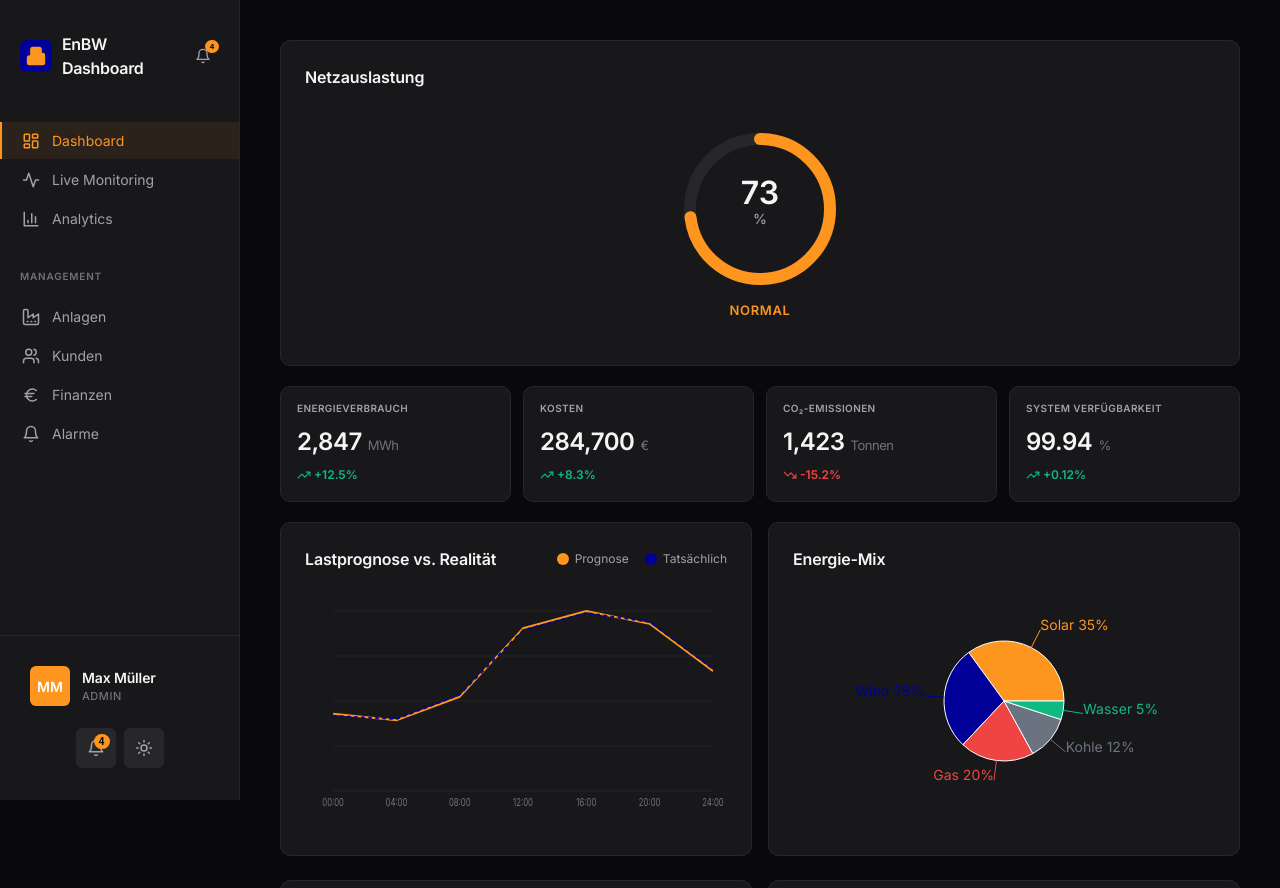
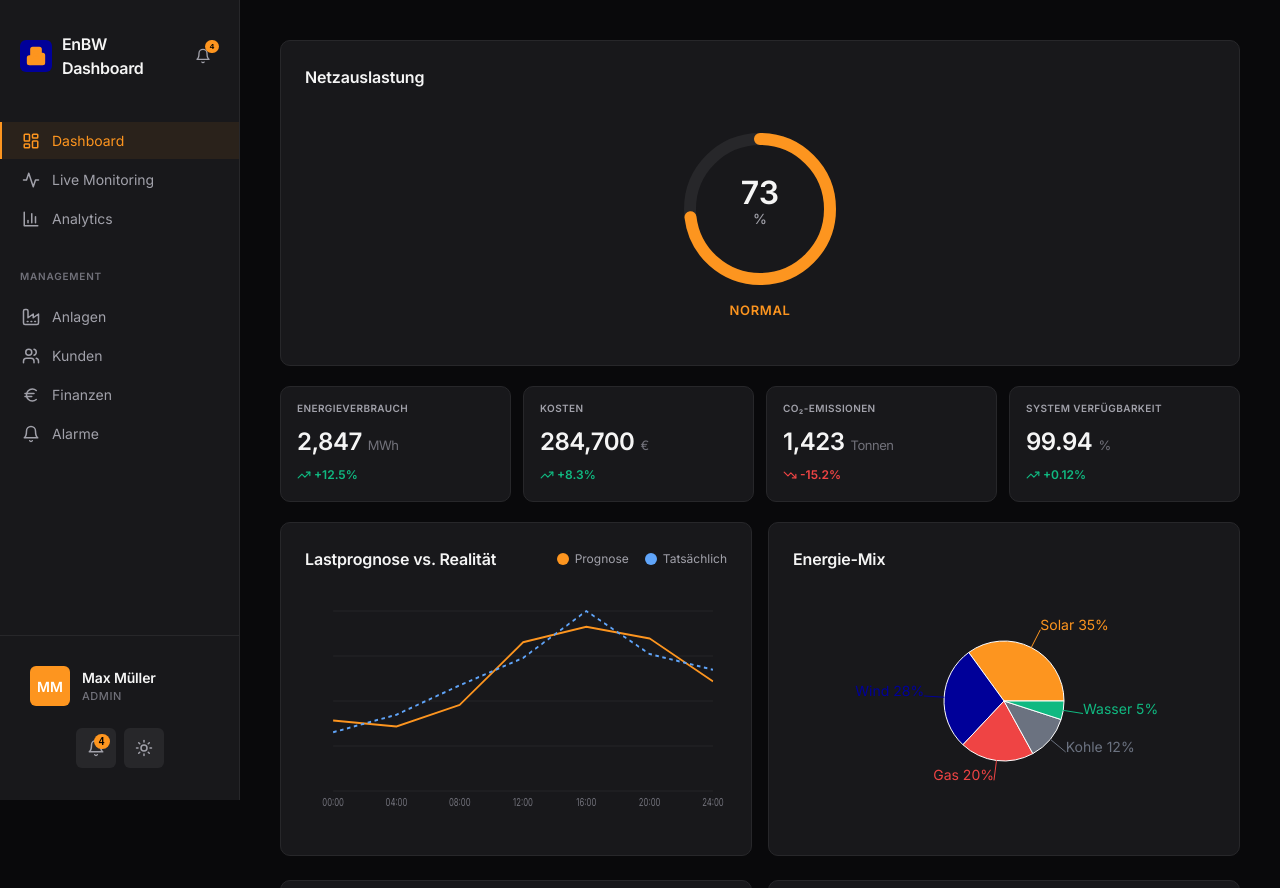
Before and after one commit to ChrBoebel/Modul_Software_Prototyping, a React (Vite) app: page / in a window 1280 px wide. Shown: the top 888 px of the page. Built offline with nearby package versions, Linux system fonts and the light colour scheme.

Commit message:
Improve LoadForecast chart colors and data variance
- Use lighter blue (#60a5fa) for dark mode, darker blue (#2563eb) for light mode
- Significantly increase variance between forecast and actual data
- Better visibility and more realistic load prediction differences

```diff
--- a/src/components/dashboard/LoadForecastChart.jsx
+++ b/src/components/dashboard/LoadForecastChart.jsx
@@ -7,6 +7,10 @@ export const LoadForecastChart = ({ data }) => {
   const padding = { left: 40, right: 20, top: 20, bottom: 40 };
   const plotWidth = chartWidth - padding.left - padding.right;
   const plotHeight = chartHeight;
+
+  // Better colors for dark/light mode
+  const isDarkMode = document.documentElement.getAttribute('data-theme') !== 'light';
+  const actualColor = isDarkMode ? '#60a5fa' : '#2563eb'; // Lighter blue for dark mode, darker for light
 
   return (
     <div className="card">
@@ -18,7 +22,7 @@ export const LoadForecastChart = ({ data }) => {
             Prognose
           </span>
           <span className="legend-item">
-            <span className="legend-dot" style={{ background: '#000099' }}></span>
+            <span className="legend-dot" style={{ background: actualColor }}></span>
             Tatsächlich
           </span>
         </div>
@@ -58,7 +62,7 @@ export const LoadForecastChart = ({ data }) => {
               return `${x},${y}`;
             }).join(' ')}
             fill="none"
-            stroke="#000099"
+            stroke={actualColor}
             strokeWidth="2"
             strokeDasharray="5,5"
           />
--- a/src/data/grid.json
+++ b/src/data/grid.json
@@ -24,7 +24,7 @@
   "loadForecast": {
     "labels": ["00:00", "04:00", "08:00", "12:00", "16:00", "20:00", "24:00"],
     "forecast": [180, 165, 220, 380, 420, 390, 280],
-    "actual": [175, 168, 225, 375, 415, 395, 285]
+    "actual": [150, 195, 270, 340, 460, 350, 310]
   },
   "regionalGrid": [
     {
```
